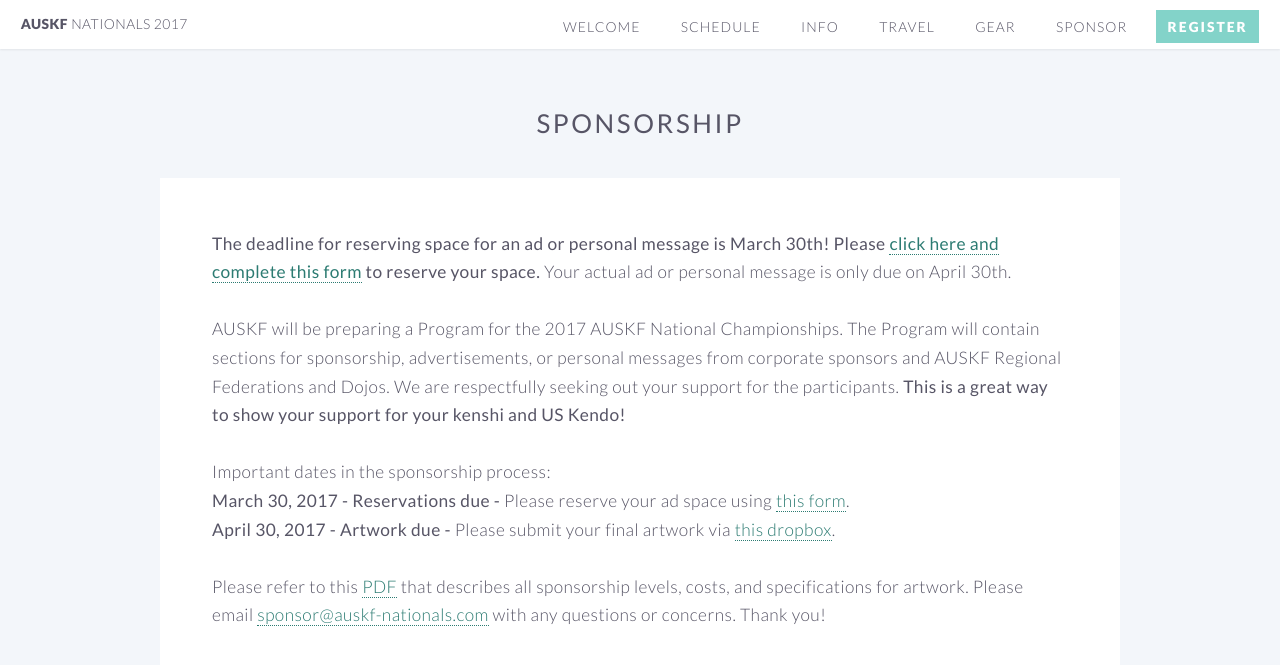
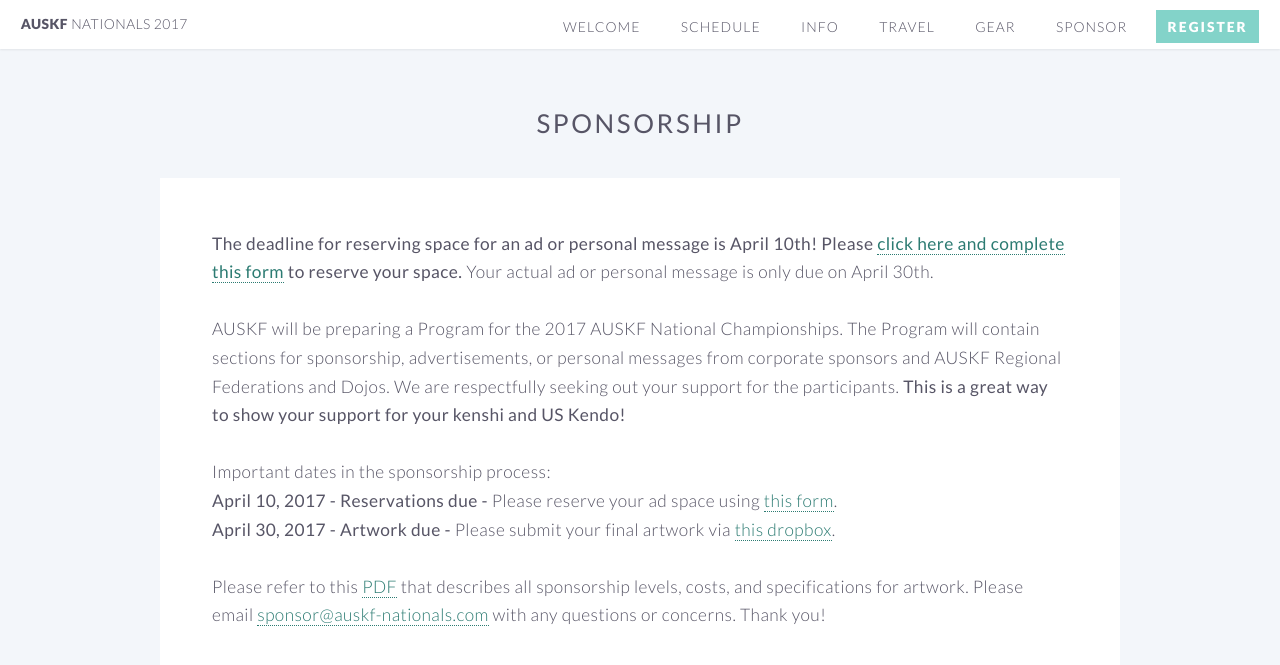
Before and after one commit to auskf-web/auskf-nationals.github.io, a Jekyll site: the page built from sponsor.html, in a window 1280 px wide. Shown: the top 665 px of the page. Built offline with Jekyll 4.4.1, drawn with Linux system fonts in a browser that asks for light colours.

Commit message:
Update sponsor deadline to April 10

```diff
--- a/sponsor.html
+++ b/sponsor.html
@@ -11,7 +11,7 @@ layout: default
 
 		<div class="content">
 			<section>
-				<strong>The deadline for reserving space for an ad or personal message is March 30th!
+				<strong>The deadline for reserving space for an ad or personal message is April 10th!
 					Please <a href="https://goo.gl/forms/nrtwxOFWWiPxwkGF2" target="blank">click here and complete this form</a> to reserve your space.</strong>
 					Your actual ad or personal message is only due on April 30th.
 					<br>
@@ -24,7 +24,7 @@ layout: default
 				<br>
 				<br>
 				Important dates in the sponsorship process:<br>
-				<strong>March 30, 2017 - Reservations due - </strong>
+				<strong>April 10, 2017 - Reservations due - </strong>
 				Please reserve your ad space using <a href="https://goo.gl/forms/nrtwxOFWWiPxwkGF2" target="blank">this form</a>.
 				<br>
 				<strong>April 30, 2017 - Artwork due - </strong>
```
Also changed, not shown: 1 other file.
